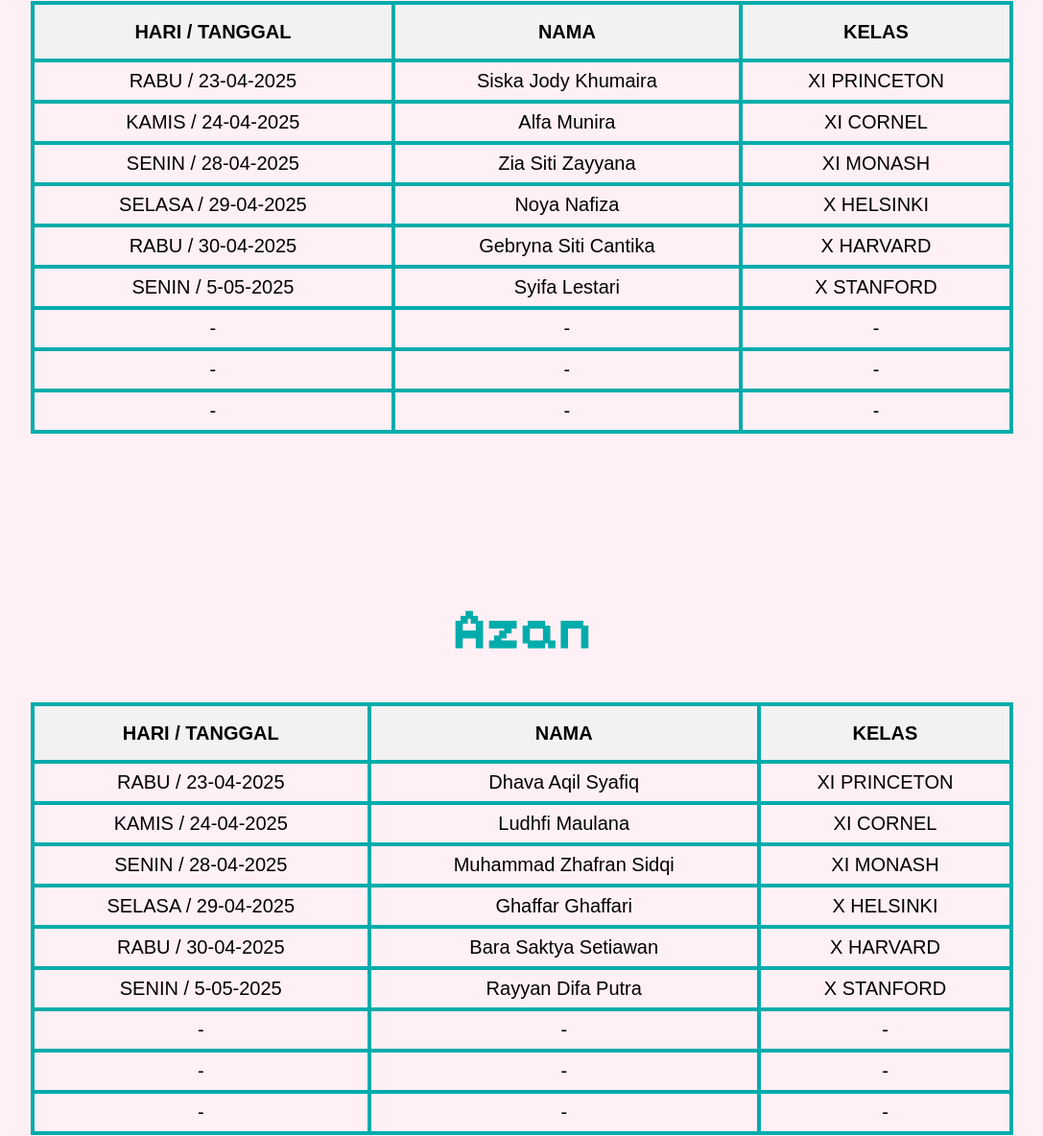
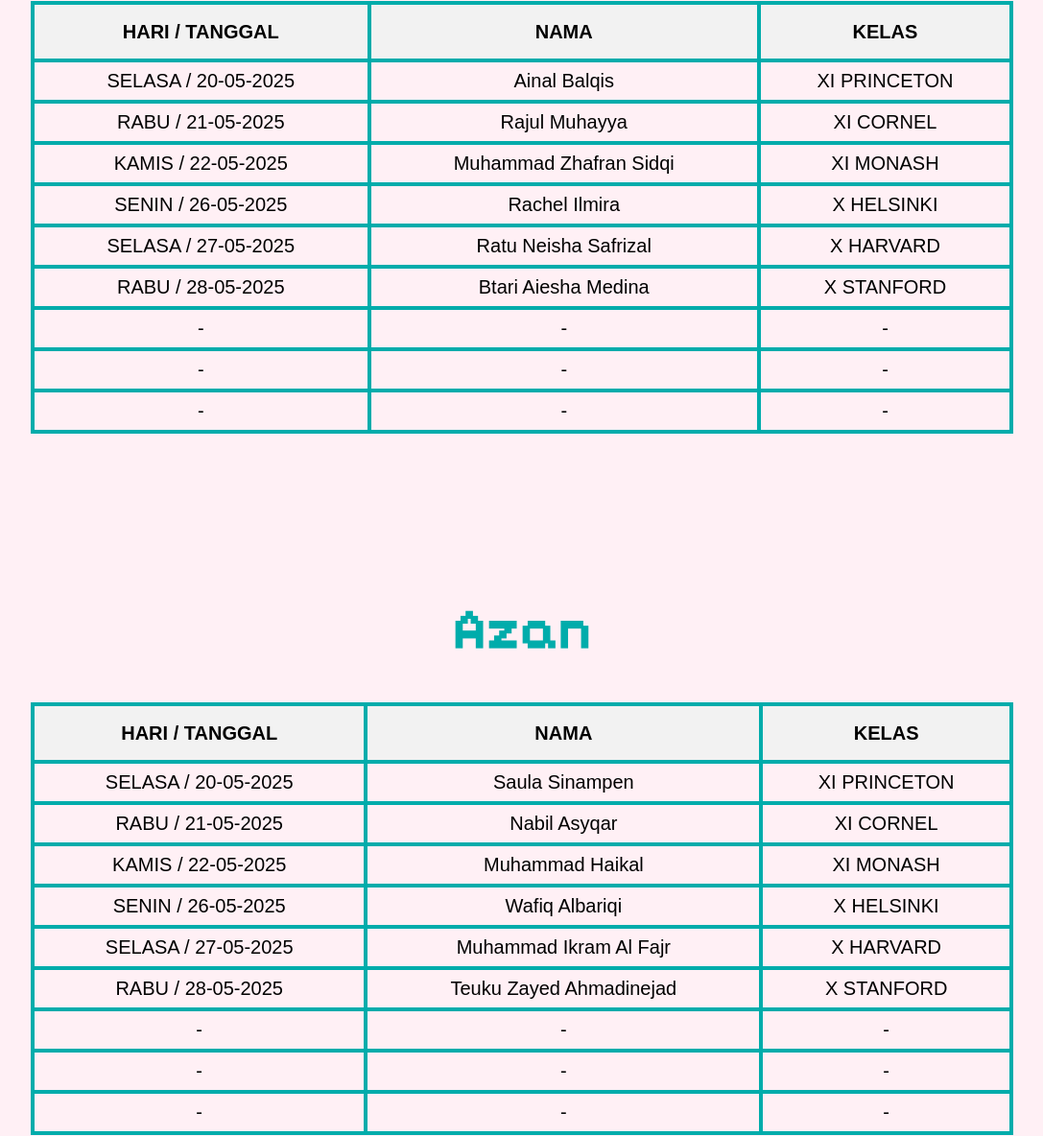
Before and after one commit to XAMXAM0/OSIS-AGAMA, a plain HTML site: page index.html in a window 1280 px wide. Shown: the part 980-2164 px from the top of the page at 96% size, without its empty margins (96-1183 px from the left). Drawn offline with nearby package versions, Linux system fonts and the light colour scheme.

Commit message:
Add files via upload

```diff
--- a/index.html
+++ b/index.html
@@ -70,33 +70,33 @@ data-aos-duration="1500">
     <th>KELAS</th>
   </tr>
   <tr>
-    <td>RABU / 23-04-2025</td>
-      <td>Siska Jody Khumaira</td>
+    <td>SELASA / 20-05-2025</td>
+      <td>Ainal Balqis</td>
       <td>XI PRINCETON</td>
     </tr>
     <tr>
-      <td>KAMIS / 24-04-2025</td>
-      <td>Alfa Munira</td>
+      <td>RABU / 21-05-2025</td>
+      <td>Rajul Muhayya</td>
       <td>XI CORNEL</td>
     </tr>
     <tr>
-      <td>SENIN / 28-04-2025</td>
-      <td>Zia Siti Zayyana</td>
+      <td>KAMIS / 22-05-2025</td>
+      <td>Muhammad Zhafran Sidqi</td>
       <td>XI MONASH</td>
     </tr>
     <tr>
-      <td>SELASA / 29-04-2025</td>
-      <td>Noya Nafiza</td>
+      <td>SENIN / 26-05-2025</td>
+      <td>Rachel Ilmira</td>
       <td>X HELSINKI</td>
     </tr>
     <tr>
-      <td>RABU / 30-04-2025</td>
-      <td>Gebryna Siti Cantika</td>
+      <td>SELASA / 27-05-2025</td>
+      <td>Ratu Neisha Safrizal</td>
       <td>X HARVARD</td>
     </tr>
     <tr>
-      <td>SENIN / 5-05-2025</td>
-      <td>Syifa Lestari</td>
+      <td>RABU / 28-05-2025</td>
+      <td>Btari Aiesha Medina</td>
       <td>X STANFORD</td>
     </tr>
     <tr>
@@ -136,33 +136,33 @@ data-aos-duration="1500">
     <th>KELAS</th>
     </tr>
     <tr>
-      <td>RABU / 23-04-2025</td>
-      <td>Dhava Aqil Syafiq</td>
+      <td>SELASA / 20-05-2025</td>
+      <td>Saula Sinampen</td>
       <td>XI PRINCETON</td>
     </tr>
     <tr>
-      <td>KAMIS / 24-04-2025</td>
-      <td>Ludhfi Maulana</td>
+      <td>RABU / 21-05-2025</td>
+      <td>Nabil Asyqar</td>
       <td>XI CORNEL</td>
     </tr>
     <tr>
-      <td>SENIN / 28-04-2025</td>
-      <td>Muhammad Zhafran Sidqi</td>
+      <td>KAMIS / 22-05-2025</td>
+      <td>Muhammad Haikal</td>
       <td>XI MONASH</td>
     </tr>
     <tr>
-      <td>SELASA / 29-04-2025</td>
-      <td>Ghaffar Ghaffari</td>
+      <td>SENIN / 26-05-2025</td>
+      <td>Wafiq Albariqi</td>
       <td>X HELSINKI</td>
     </tr>
     <tr>
-      <td>RABU / 30-04-2025</td>
-      <td>Bara Saktya Setiawan</td>
+      <td>SELASA / 27-05-2025</td>
+      <td>Muhammad Ikram Al Fajr</td>
       <td>X HARVARD</td>
     </tr>
     <tr>
-      <td>SENIN / 5-05-2025</td>
-      <td>Rayyan Difa Putra</td>
+      <td>RABU / 28-05-2025</td>
+      <td>Teuku Zayed Ahmadinejad</td>
       <td>X STANFORD</td>
     </tr>
     <tr>
```
